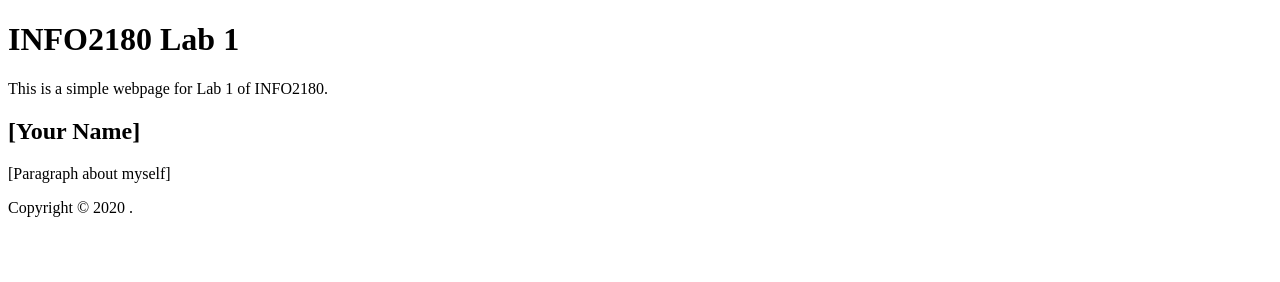
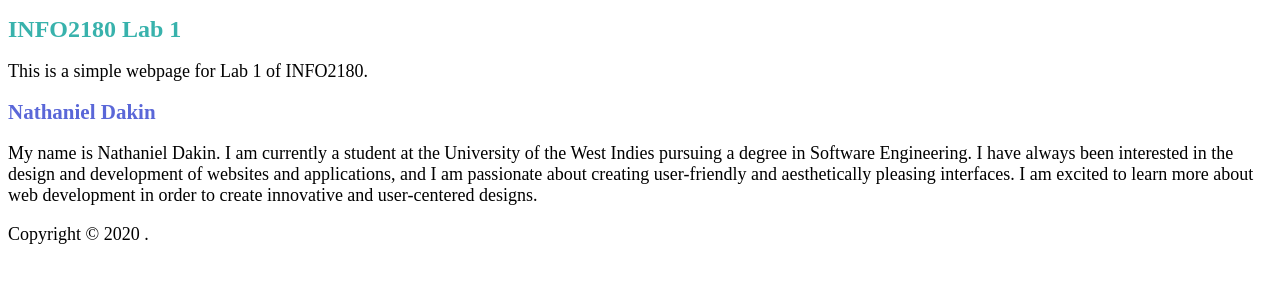
Before and after one commit to nathaniel650/info2180-lab1, a plain HTML site: page index.html in a window 1280 px wide. Drawn offline with Linux system fonts and the light colour scheme.

Commit message:
Add index and styles

```diff
--- a/index.html
+++ b/index.html
@@ -1,6 +1,7 @@
 <!DOCTYPE html>
 <html lang="en">
 <head>
+    <link rel="stylesheet" type="text/css" href="styles.css" />
     <meta charset="UTF-8">
     <meta name="viewport" content="width=devicewidth, initial-scale=1.0">
     <meta http-equiv="X-UA-Compatible" content="ie=edge">
@@ -12,8 +13,8 @@
      <p>This is a simple webpage for Lab 1 of INFO2180.</p>
  </header>
  <main>
- <h2>[Your Name]</h2>
- <p>[Paragraph about myself]</p>
+ <h2> Nathaniel Dakin </h2>
+ <p>My name is Nathaniel Dakin. I am currently a student at the University of the West Indies pursuing a degree in Software Engineering. I have always been interested in the design and development of websites and applications, and I am passionate about creating user-friendly and aesthetically pleasing interfaces. I am excited to learn more about web development in order to create innovative and user-centered designs. </p>
  </main>
  <footer>
  <p>Copyright &copy; 2020 <Your Name>.</p>
--- /dev/null
+++ b/styles.css
@@ -0,0 +1,12 @@
+h1 {
+    color: #38B2AC;
+    font-size: 24px;
+  }
+  h2 {
+    color: #5A67D8;
+    font-size: 21px;
+  }
+
+  p {
+    font-size: 18px;
+  }
```
